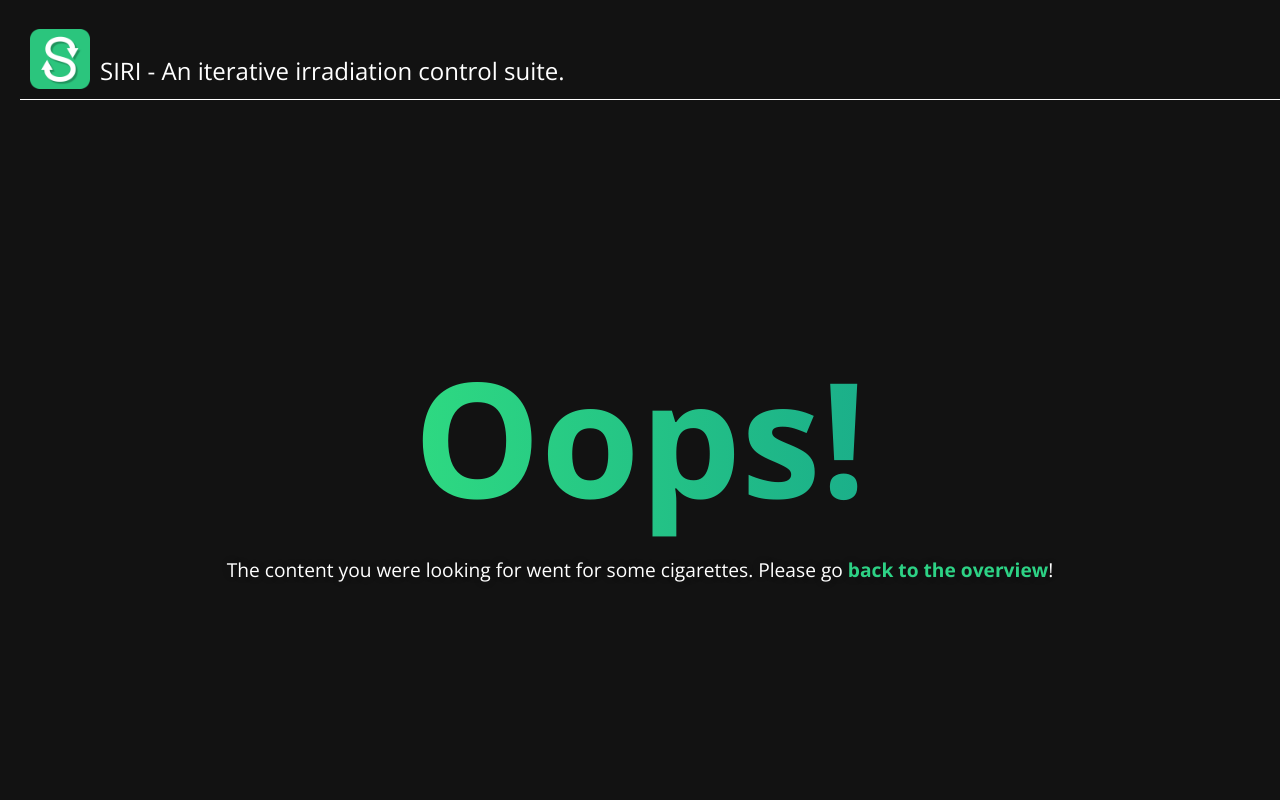
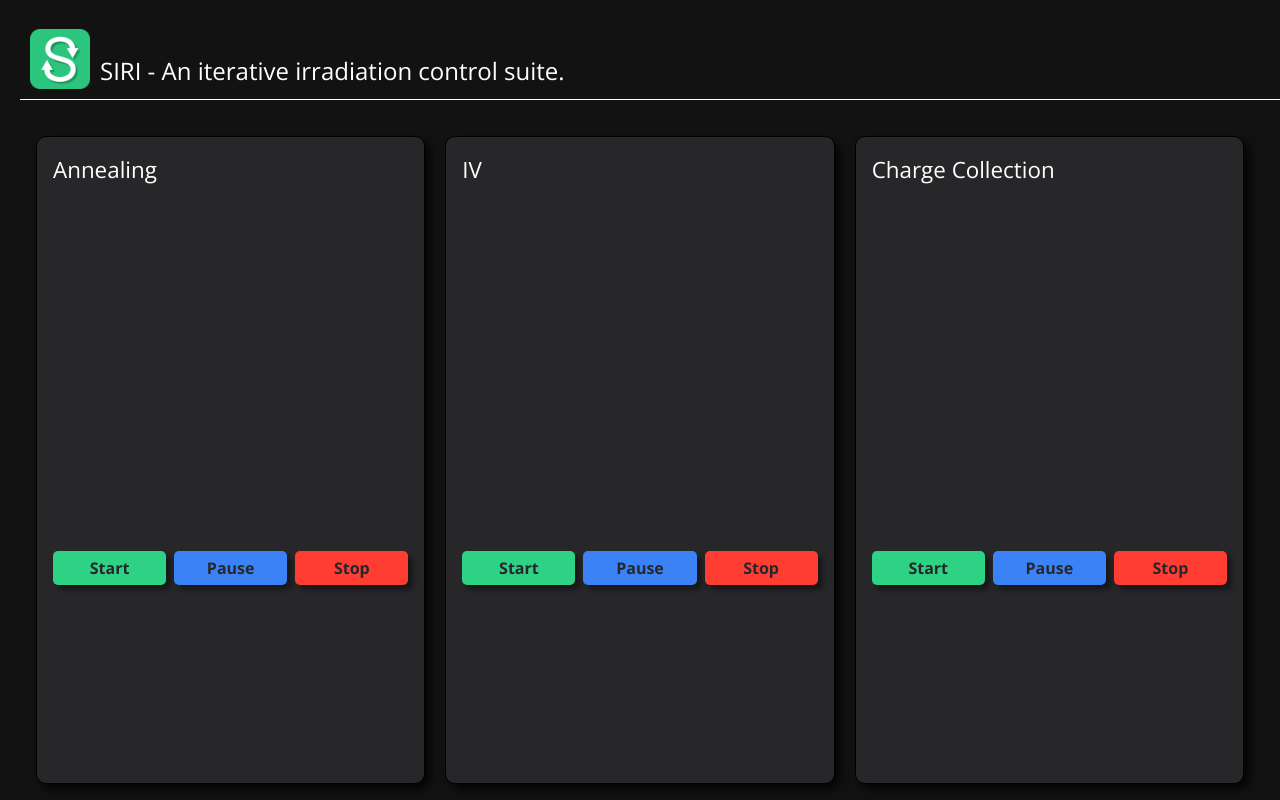
Before and after one commit to umute97/siri-gui, a Vue app: page /measure in a window 1280 px wide. Built offline with nearby package versions, Linux system fonts and the light colour scheme.

Commit message:
Add measurement view

```diff
--- /dev/null
+++ b/src/components/MeasureCard.vue
@@ -0,0 +1,75 @@
+<template>
+    <article>
+        <header>
+            <slot name="header"></slot>
+        </header>
+        <section>
+            <slot name="parameters"></slot>
+        </section>
+        <section class="mc-controls">
+            <button class="start btn">Start</button>
+            <button class="pause btn">Pause</button>
+            <button class="stop btn">Stop</button>
+        </section>
+        <section>
+            <slot name="content"></slot>
+        </section>
+    </article>
+</template>
+
+<script setup lang="ts">
+</script>
+
+<style scoped>
+article {
+    display: flex;
+    flex-direction: column;
+    justify-content: space-between;
+    align-items: center;
+    width: 500px;
+    height: 100%;
+    border: 1px solid black;
+    border-radius: 10px;
+    padding: 10px;
+    margin: 10px;
+    background: var(--zinc);
+    box-shadow: 5px 5px 10px 0 rgba(0, 0, 0, 0.8);
+}
+
+header {
+    font-size: 1.4rem;
+    color: white;
+    align-self: flex-start;
+}
+.mc-controls {
+    width: 100%;
+    display: flex;
+    gap: 0.5rem;
+    justify-content: space-around;
+    align-items: center;
+}
+
+.btn {
+    all: unset;
+    text-align: center;
+    flex: 1;
+    border-radius: 5px;
+    padding: 5px;
+    cursor: pointer;
+    color: var(--zinc);
+    font-weight: 600;
+    box-shadow: 5px 5px 5px 0 rgba(0, 0, 0, 0.4);
+}
+
+.start {
+    background: var(--primary-color);
+}
+
+.pause {
+    background: var(--blue-500);
+}
+
+.stop {
+    background: var(--red-500);
+}
+</style>
--- a/src/router/index.ts
+++ b/src/router/index.ts
@@ -10,6 +10,11 @@ const router = createRouter({
       component: () => import('../views/Overview.vue')
     },
     {
+      path: '/measure',
+      name: 'Measure',
+      component: () => import('../views/Measure.vue')
+    },
+    {
       path: '/:pathMatch(.*)*',
       name: 'NotFound',
       component: () => import('../views/NotFound.vue')
--- /dev/null
+++ b/src/views/Measure.vue
@@ -0,0 +1,39 @@
+<template>
+    <article>
+        <MeasureCard>
+            <template #header>
+                Annealing
+            </template>
+        </MeasureCard>
+        <MeasureCard>
+            <template #header>
+                IV
+            </template>
+        </MeasureCard>
+        <MeasureCard>
+            <template #header>
+                Charge Collection
+            </template>
+        </MeasureCard>
+    </article>
+</template>
+
+<script setup lang="ts">
+import MeasureCard from '@/components/MeasureCard.vue';
+import { defineComponent } from 'vue';
+
+defineComponent({
+    components: {
+        MeasureCard
+    }
+});
+</script>
+
+<style scoped>
+article {
+    display: flex;
+    justify-content: space-between;
+    height: 100%;
+    padding: 1rem;
+}
+</style>
```
